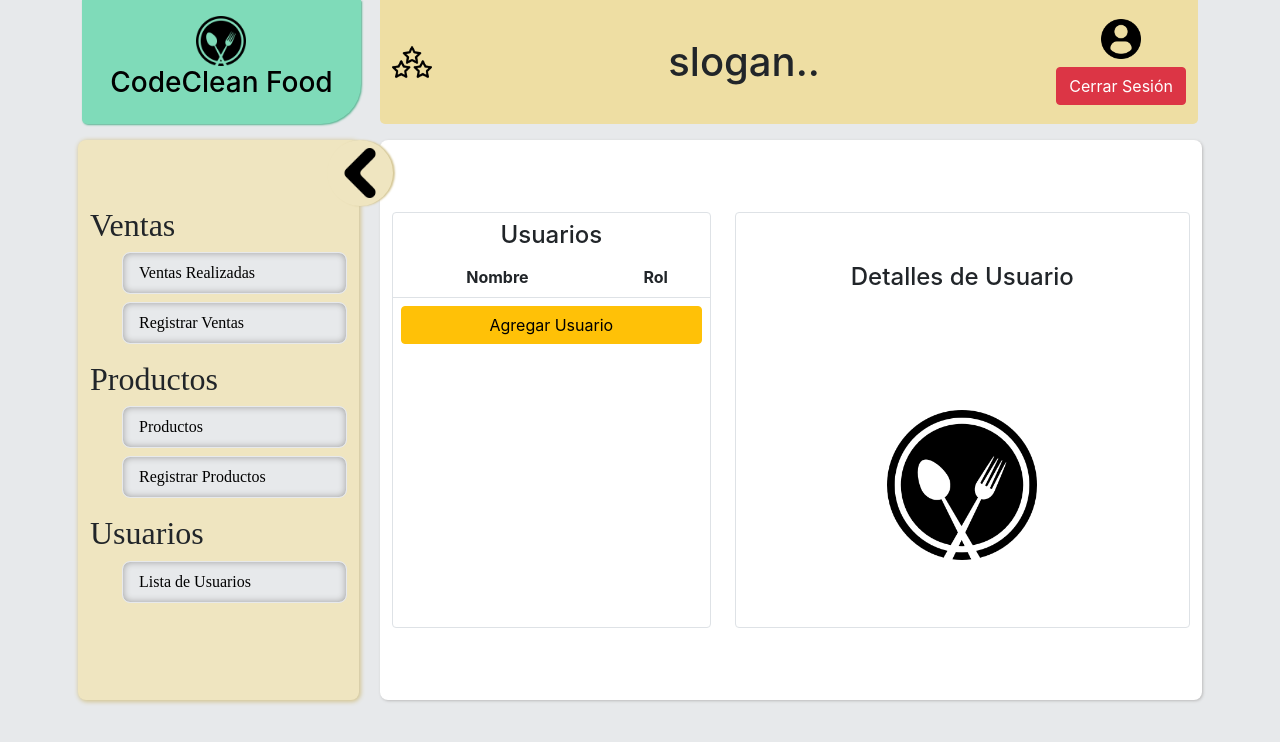
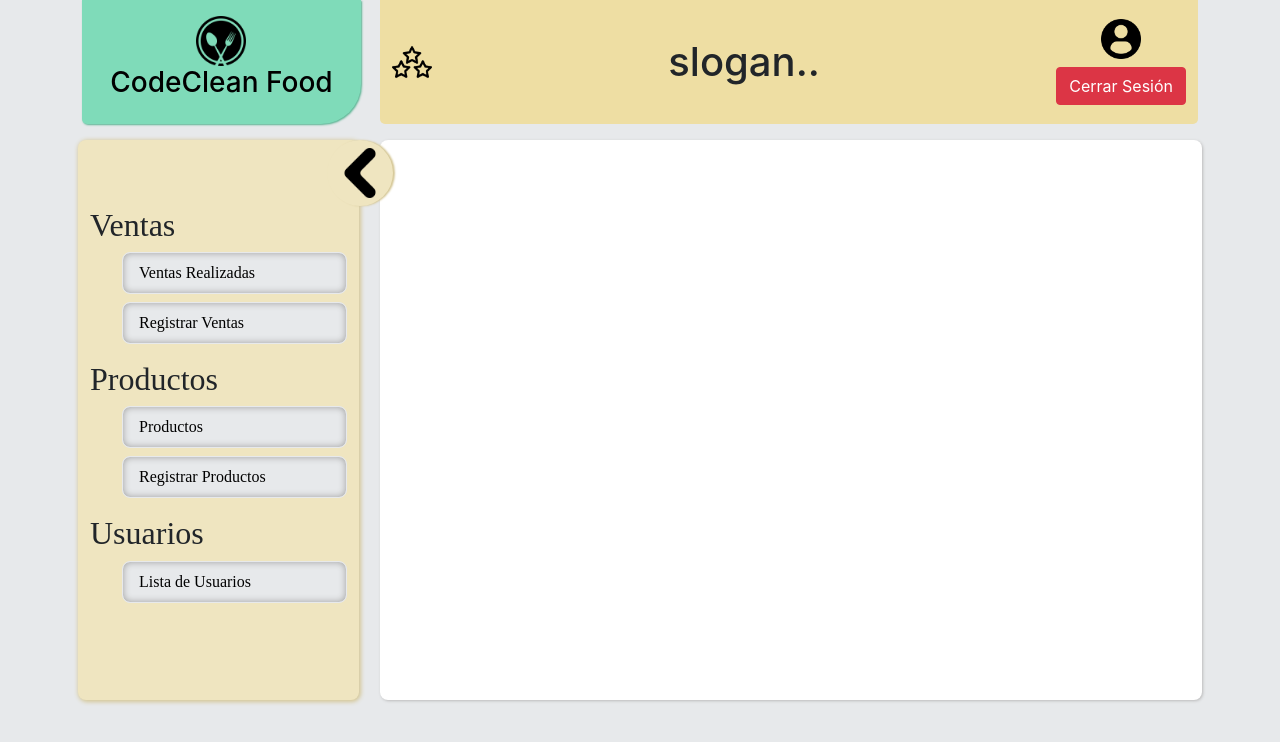
Before and after one commit to Omar-Lamprea/Sprint-4, a React (Create React App) app: page / in a window 1280 px wide. Shown: the top 742 px of the page. Built offline with nearby package versions, Linux system fonts and the light colour scheme.

Commit message:
listo para agregar páginas

```diff
--- a/src/components/Content.jsx
+++ b/src/components/Content.jsx
@@ -8,7 +8,8 @@ export const Content = ()=>{
     <div id="content" className="col-9">
       <div className="row justify-content-end">
         <div className="col-11 content d-flex flex-column justify-content-center">
-          <Usuarios/>
+          {/* agregar paginas acá */}
+            {/* <Usuarios/> */}
         </div>
       </div>
     </div>
--- a/src/components/sections/usuarios.jsx
+++ b/src/components/sections/usuarios.jsx
@@ -1,10 +1,5 @@
 import React from "react";
-import { agregarDocumento, consultarDb, consultarDocumentoDb, actualizarDocumentoDb, eliminarDocumentoDb } from "../config/firebase";
-
-const data = {
-  nombre: 'sara',
-}
-
+// import { agregarDocumento, consultarDb, consultarDocumentoDb, actualizarDocumentoDb, eliminarDocumentoDb } from "../config/firebase";
 
 document.addEventListener('DOMContentLoaded', async ()=>{
   // agregarDocumento('usuarios', data)
```
